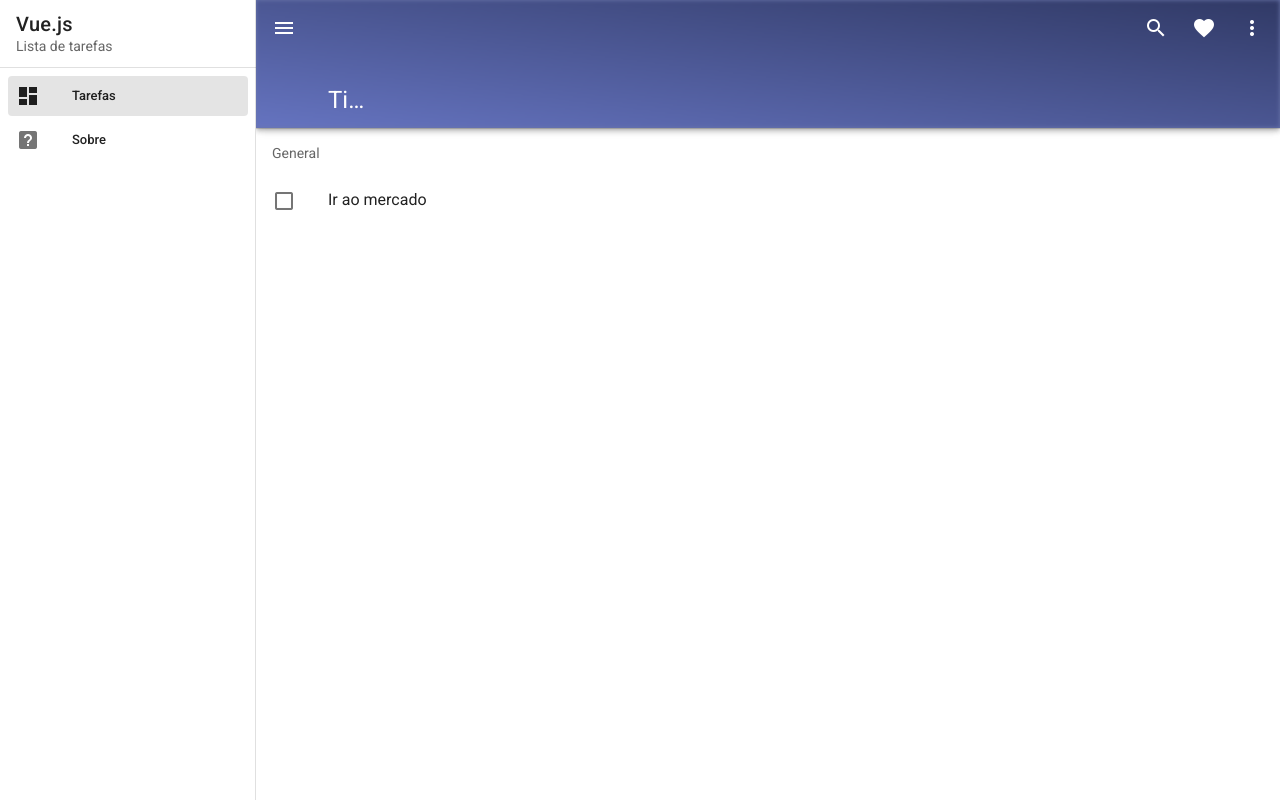
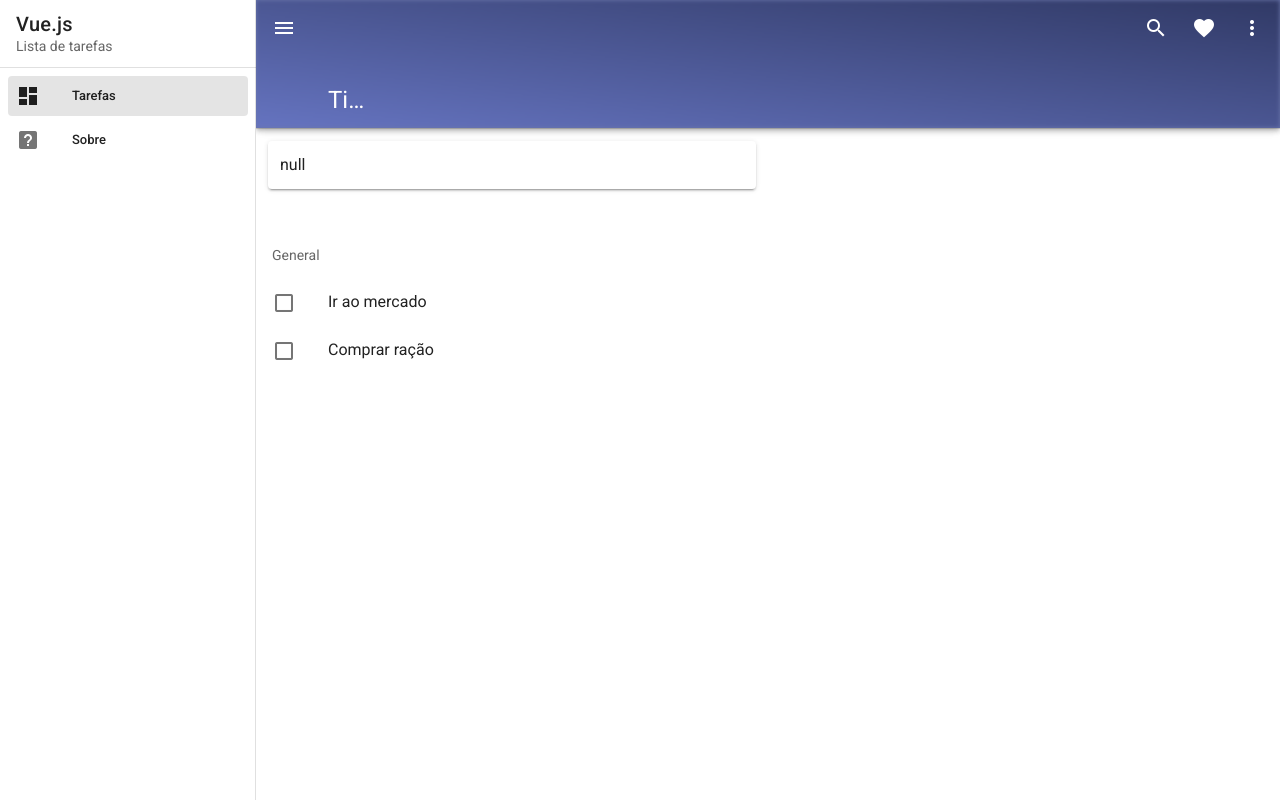
Before and after one commit to Akame7Anderson/Framework-VUE, a Vue app: page / in a window 1280 px wide. Built offline with nearby package versions, Linux system fonts and the light colour scheme.

Commit message:
adicionando model/methods

```diff
--- a/src/views/Tarefas.vue
+++ b/src/views/Tarefas.vue
@@ -3,6 +3,18 @@
 
 
     <v-divider></v-divider>
+    <v-col
+          cols="12"
+          sm="6"
+        >
+          <v-text-field
+            v-model="campoInput"
+            solo
+            label="Digite alguma tarefa"
+            clearable
+            @keyup.enter="handleAddTarefa"
+          ></v-text-field>
+    </v-col>
 
     <v-list
       flat
@@ -11,7 +23,6 @@
       <v-subheader>General</v-subheader>
 
       <v-list-item-group
-        v-model="settings"
         multiple
         active-class=""
       >
@@ -39,9 +50,22 @@
     },
     data(){
       return{
+        campoInput:'null',
         tarefas:[
           {titulo:"Ir ao mercado", concluido:false},
+          {titulo:"Comprar ração", concluido:false},
         ]
+      }
+    },
+    methods:{
+      handleAddTarefa(){
+        if(this.campoInput){
+          this.tarefas.push({
+            titulo:this.campoInput,
+            concluido:false
+          })
+          this.campoInput = null;
+        }
       }
     }
   }
```
